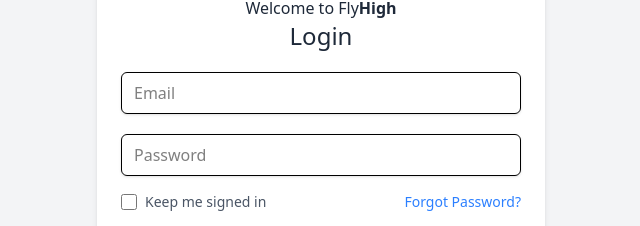
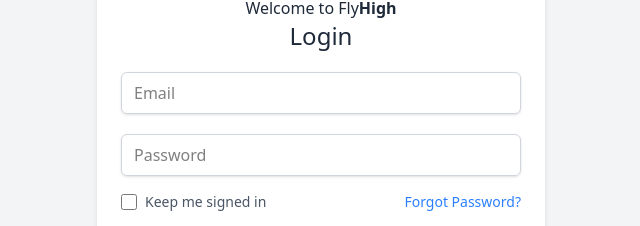
Before and after one commit to DAC-Empresa-Aerea/empresa-aerea, a React (Vite) app in the folder frontend/: page /login in a window 1280 px wide. Shown: the part 314-540 px from the top of the page, without its empty margins (319-959 px from the left). Built offline with nearby package versions, Linux system fonts and the light colour scheme; a web font is replaced by a local one.

Commit message:
fix: input border

```diff
--- a/frontend/src/pages/Login.tsx
+++ b/frontend/src/pages/Login.tsx
@@ -33,7 +33,7 @@
                     <div className="mb-4">
                         <input
                             type="email"
-                            className="mt-1 w-full rounded-md border px-3 py-2 shadow-sm focus:border-blue-500 focus:ring-blue-500"
+                            className="mt-1 w-full rounded-md border px-3 py-2 border-gray-300 shadow-sm focus:border-blue-500 focus:ring-blue-500"
                             value={email}
                             placeholder="Email"
                             onChange={(e) => setEmail(e.target.value)}
@@ -45,7 +45,7 @@
                     <div className="mb-4">
                         <input
                             type="password"
-                            className="mt-1 w-full rounded-md border px-3 py-2 shadow-sm focus:border-blue-500 focus:ring-blue-500"
+                            className="mt-1 w-full rounded-md border px-3 py-2 border-gray-300 shadow-sm focus:border-blue-500 focus:ring-blue-500"
                             value={password}
                             placeholder="Password"
                             onChange={(e) => setPassword(e.target.value)}
```
